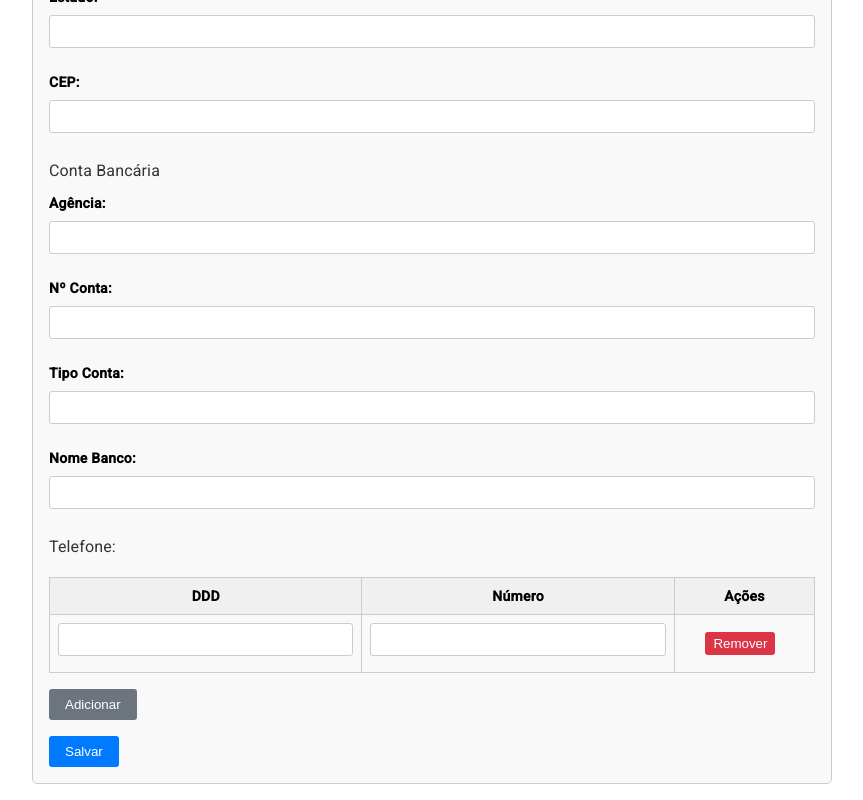
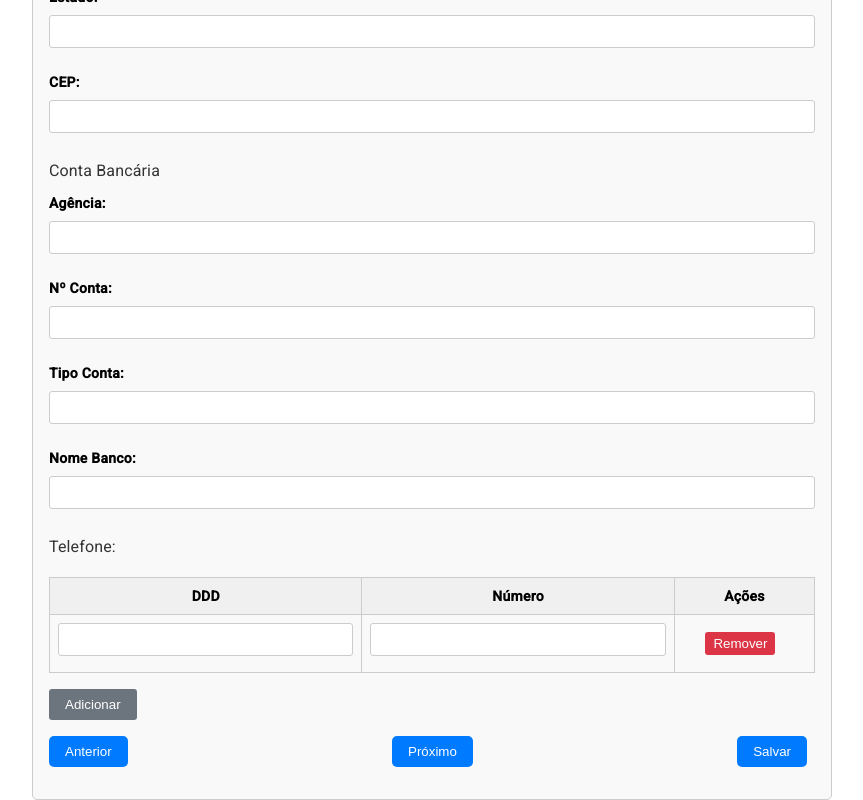
Before and after one commit to Isaquesantos7/formul-rio--reativo-etapas, an Angular app: page / in a window 1280 px wide. Shown: the part 496-1296 px from the top of the page, without its empty margins (208-1071 px from the left). Built offline with nearby package versions, Linux system fonts and the light colour scheme.

Commit message:
feat: btn proximo e anterior

```diff
--- a/src/app/form/form.component.html
+++ b/src/app/form/form.component.html
@@ -85,5 +85,9 @@
         <button type="button">Adicionar</button>
     </div>
 
-    <button type="submit">Salvar</button>
+    <div class="buttons">
+        <button type="button">Anterior</button>
+        <button type="button">Próximo</button>
+        <button type="submit">Salvar</button>
+    </div>
 </form>
```
